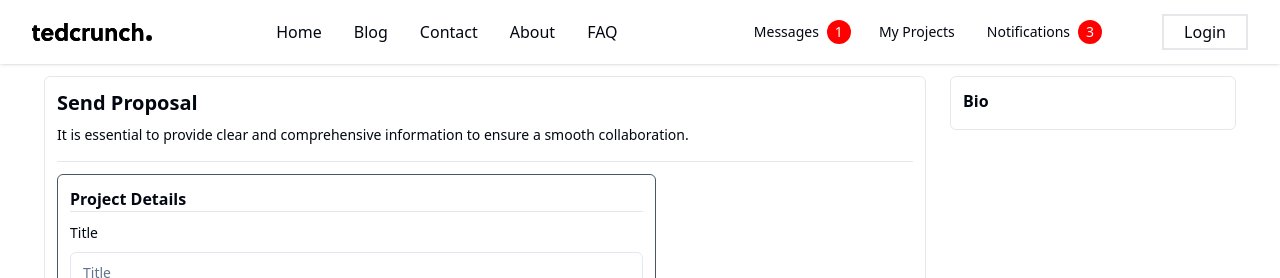
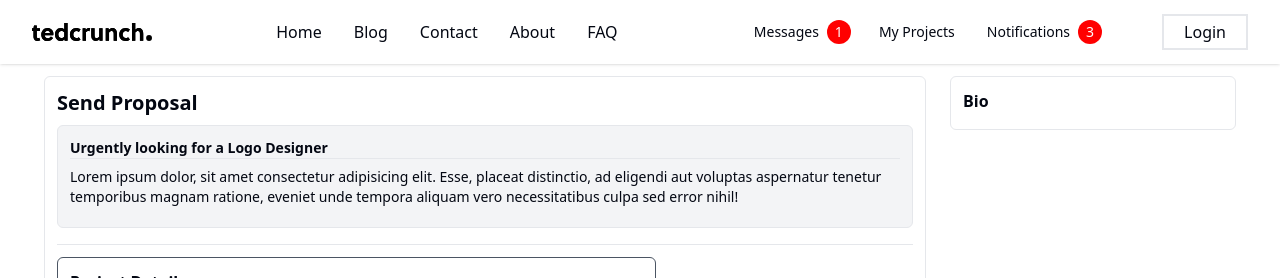
Before and after one commit to ErrolNtetha/lancing-client, a Next.js app: page /projects/1/create-proposal in a window 1280 px wide. Shown: the top 278 px of the page. Built offline with nearby package versions, Linux system fonts and the light colour scheme; no server answers; the database is empty.

Commit message:
feat: new component for displaying a project preview

```diff
--- /dev/null
+++ b/components/organisms/client/project/projectPreview.tsx
@@ -0,0 +1,16 @@
+import React from 'react';
+import { Separator } from '../../../../@/components/ui/separator';
+
+export default function ProjectPreview() {
+    return (
+        <section className='border border-gray-200 bg-gray-100 rounded-md p-3 mb-3'>
+            <section className='text-sm mb-2'>
+                <h1 className='font-bold text-md'> Urgently looking for a Logo Designer </h1>
+                <Separator />
+                <p className='mt-2'>
+                    Lorem ipsum dolor, sit amet consectetur adipisicing elit. Esse, placeat distinctio, ad eligendi aut voluptas aspernatur tenetur temporibus magnam ratione, eveniet unde tempora aliquam vero necessitatibus culpa sed error nihil!
+                </p>
+            </section>
+        </section>
+    );
+};
--- a/components/templates/projects/projectId/create-proposal/proposal.tsx
+++ b/components/templates/projects/projectId/create-proposal/proposal.tsx
@@ -1,7 +1,7 @@
 'use client'
 
 import { zodResolver } from '@hookform/resolvers/zod';
-import { addDoc, collection, doc, serverTimestamp } from 'firebase/firestore';
+import { addDoc, collection, doc, getDoc, serverTimestamp } from 'firebase/firestore';
 import { useParams, useRouter } from 'next/navigation';
 import React from 'react';
 import { useForm } from 'react-hook-form';
@@ -15,6 +15,7 @@ import { Textarea } from '../../../../../@/components/ui/textarea';
 import { useToast } from '../../../../../@/components/ui/use-toast';
 import { db } from '../../../../../firebaseConfig';
 import { useAuth } from '../../../../../hooks/useAuth';
+import ProjectPreview from '../../../../organisms/client/project/projectPreview';
 
 const ProposalScheme = z.object({
     title: z.string({ required_error: 'This field is required.' }).min(30, 'Title is too short.'),
@@ -27,6 +28,8 @@ const ProposalScheme = z.object({
 
 export default function Proposal() {
     const [loading, setLoading] = React.useState(false);
+    const [previewLoading, setPreviewLoading] = React.useState(true);
+    const [project, setProject] = React.useState({});
     const params = useParams();
     const router = useRouter();
     const { toast } = useToast();
@@ -38,6 +41,26 @@ export default function Proposal() {
             additionalNotes: '',
         }
     });
+
+    React.useEffect(() => {
+        const getProjectDetails = async () => {
+            try {
+                const projectRef = doc(db, `projects/${params?.projectId}`);
+                const document = await getDoc(projectRef);
+
+                if (document.exists()) {
+                    console.log(document.data());
+                    setProject(document.data());
+                }
+            } catch (error) {
+                console.log('Error occured: ', error);
+            } finally {
+                setPreviewLoading(false);
+            }
+        }
+
+        getProjectDetails();
+    }, [params?.projectId]);
 
     const handleSubmitProposal = async (data: z.infer<typeof ProposalScheme>) => {
         setLoading(true);
@@ -78,19 +101,7 @@ export default function Proposal() {
             <section className='md:p-3 h-max flex-[70%] rounded-md md:border border-gray-200'>
                  <section className='mb-4 gap-3'>
                     <h1 className='font-bold text-xl mb-2'> Send Proposal </h1>
-                    {/*   <section className='flex items-center gap-3'>
-                        <Avatar
-                            src={foundVendors[0].avatar}
-                            alt={`${foundVendors[0].names?.firstName}&apos;s avatar`}
-                            size='w-12 h-12'
-                        />
-                        <section>
-                            <p className='flex items-center gap-2'> To: {foundVendors[0].names?.firstName} {foundVendors[0].names?.lastName} </p>
-                            <p className=''> {foundVendors[0].service} </p>
-                            <p><StarRating value={4} /></p>
-                        </section>
-                    </section> */}
-                    <p className='mt-2 text-sm md:text-md'> It is essential to provide clear and comprehensive information to ensure a smooth collaboration. </p>
+                    <ProjectPreview />
                 </section>
                 <Separator />
                 <form onSubmit={form.handleSubmit(handleSubmitProposal)} className='mt-3 w-full md:max-w-[70%]'>
```
